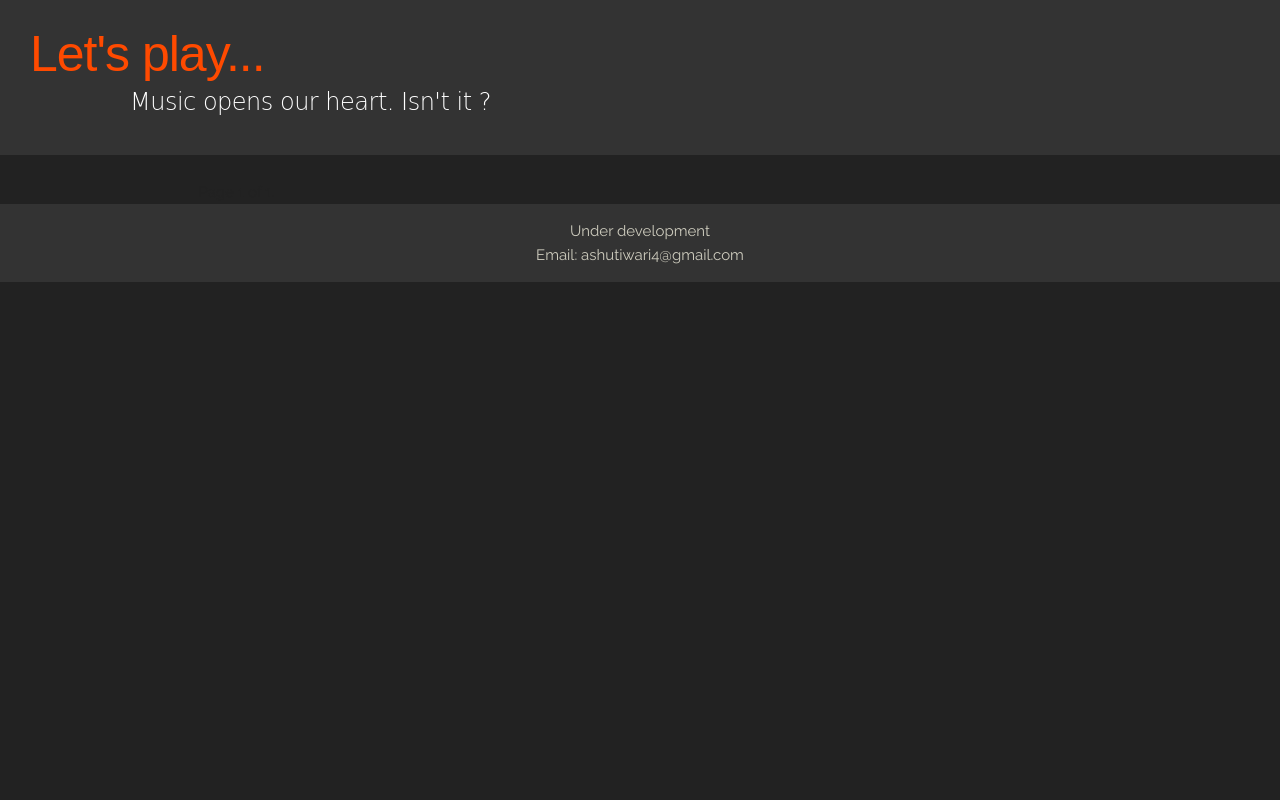
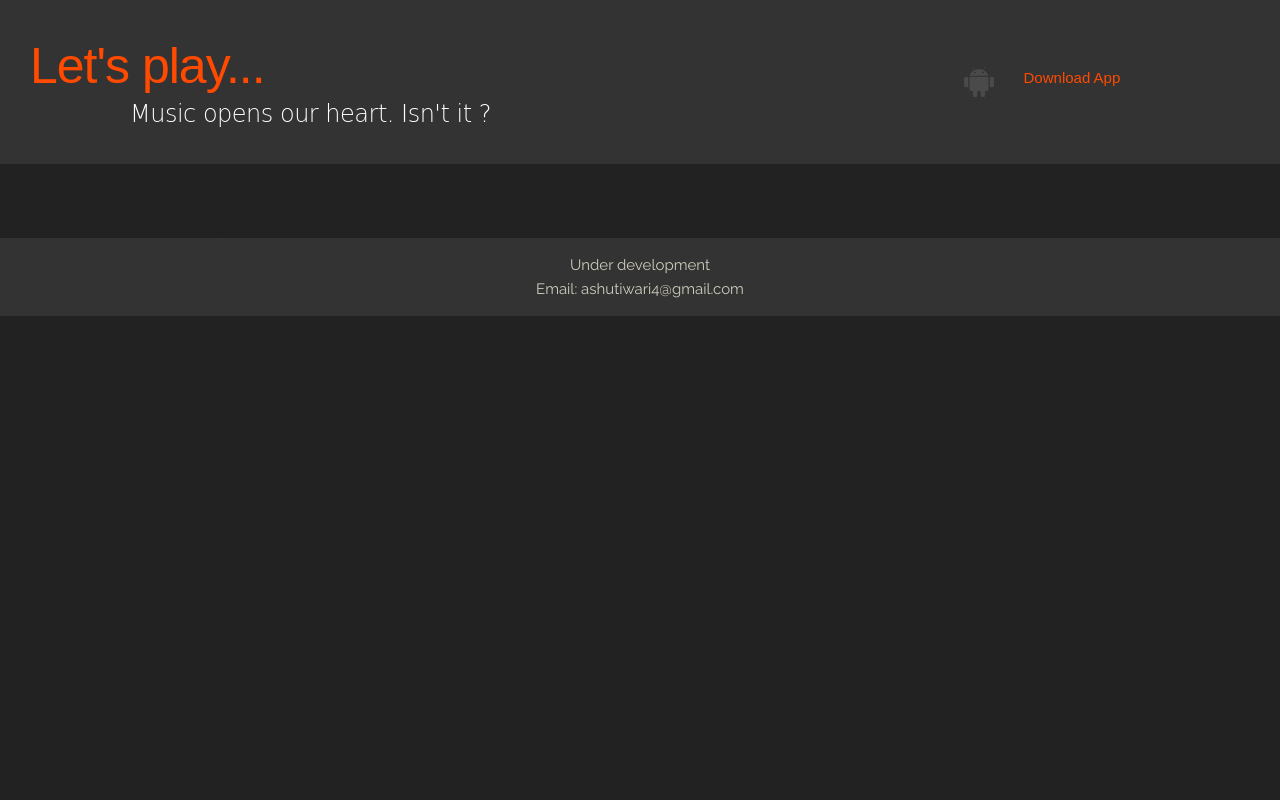
Before and after one commit to ashutiwari4/letsplay, a Django app: page / in a window 1280 px wide. Run offline with Django 3.2, Linux system fonts and the light colour scheme; data that the repository does not hold is empty; some libraries are stand-ins or nearby versions.

Commit message:
More page

```diff
--- a/play/static/static_dirs/css/app.css
+++ b/play/static/static_dirs/css/app.css
@@ -18,9 +18,12 @@
     margin-top: -30px;
     padding-top: 2em;
     padding-left: 2em;
-    padding-bottom: 1em;
     font-family: fantasy;
 
+}
+
+td {
+    border-bottom: none;
 }
 
 #tagline {
@@ -42,8 +45,8 @@
     border-radius: 10px;
     padding-left: .5em;
     padding-right: .5em;
-    margin-top: 100px;
-    margin-bottom: 100px;
+    margin-top: 50px;
+    margin-bottom: 50px;
 }
 
 #song_div {
@@ -76,7 +79,7 @@
 }
 
 h2 {
-    color: #ff4a00;
+    color: #999999;
     padding-left: .5em;
 }
 
--- a/templates/index.html
+++ b/templates/index.html
@@ -47,8 +47,34 @@
 <div id="splashscreen"><h1>Let's Play...</h1>
     <h3 id="tagline">Music opens our heart. Isn't it ?</h3></div>
 <div id="header">
-    <h1><a href="../../#" style="color: #ff4a00">Let's play...</a></h1>
-    <h5 id="tagline">Music opens our heart. Isn't it ?</h5>
+    <table style=" width:100%">
+        <tr>
+            <td colspan="6">
+                <div>
+                    <h1><a href="../../#" style="color: #ff4a00">Let's play...</a></h1>
+                    <h5 id="tagline">Music opens our heart. Isn't it ?</h5>
+                </div>
+            </td>
+            <td>
+                <div>
+                    <table>
+                        <tr>
+                            <td>
+                                <img src="{% static 'img/android.png' %}" width="30px" height="30px"/>
+                            </td>
+                            <td>
+                                <a href="#" id="moreButton"><h6
+                                        style="color: #ff4a00; margin-bottom: -10px; font-family: Arial">Download
+                                    App</h6></a>
+                            </td>
+                        </tr>
+                    </table>
+
+
+                </div>
+            </td>
+        </tr>
+    </table>
 </div>
 
 
@@ -68,7 +94,7 @@
                         </table>
                         <section class="center slider" style="height: 250px; width: 960px;">
                             {% if genre.song_set.all.count == 0 %}
-                                <h4 style="text-align: center;color: #ffffff;">No data available!</h4>
+                                <h4 style="text-align: center;color: #aaaaaa;">No data available!</h4>
                             {% endif %}
                             {% for song in genre.song_set.all %}
                                 {% if forloop.counter <= 10 %}
@@ -131,17 +157,18 @@
             variableWidth: true
         });
     });
-
+    var flag = false;
     var readyStateCheckInterval = setInterval(function () {
-        if (document.readyState === "complete") {
+        if (document.readyState === "complete" && flag == false) {
             clearInterval(readyStateCheckInterval);
-            $('#splashscreen').fadeOut(2000)
-            $('#header').fadeIn(2000)
-            $('.container').fadeIn(2000)
+            $('#splashscreen').slideUp(50)
+            flag = true;
         }
-    }, 500);
+    }, 0);
 
 </script>
 
 </body>
 </html>
+
+Application for Android Developer Position.
```
Also changed, not shown: play/static/static_dirs/img/android.png (added).
